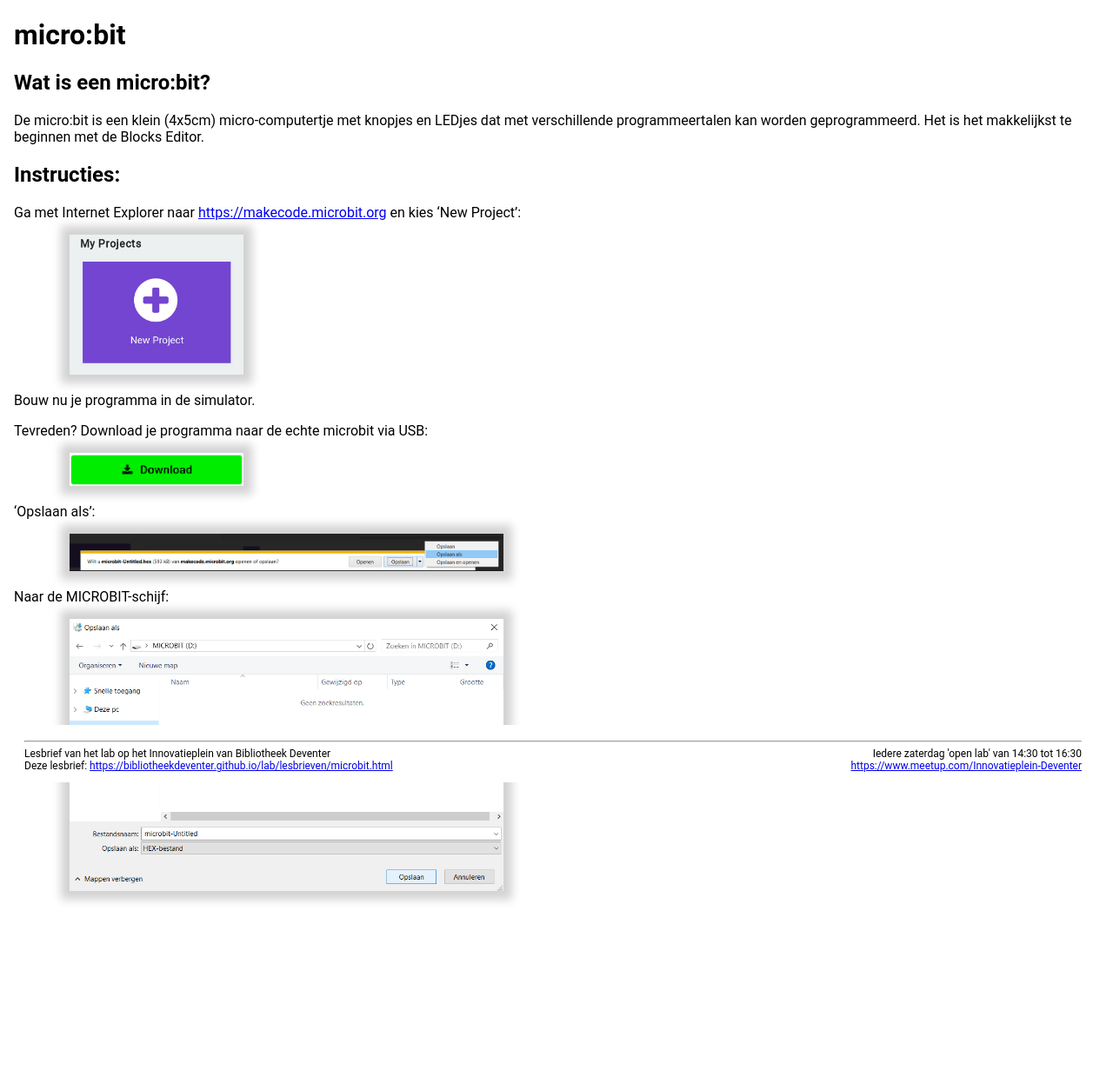
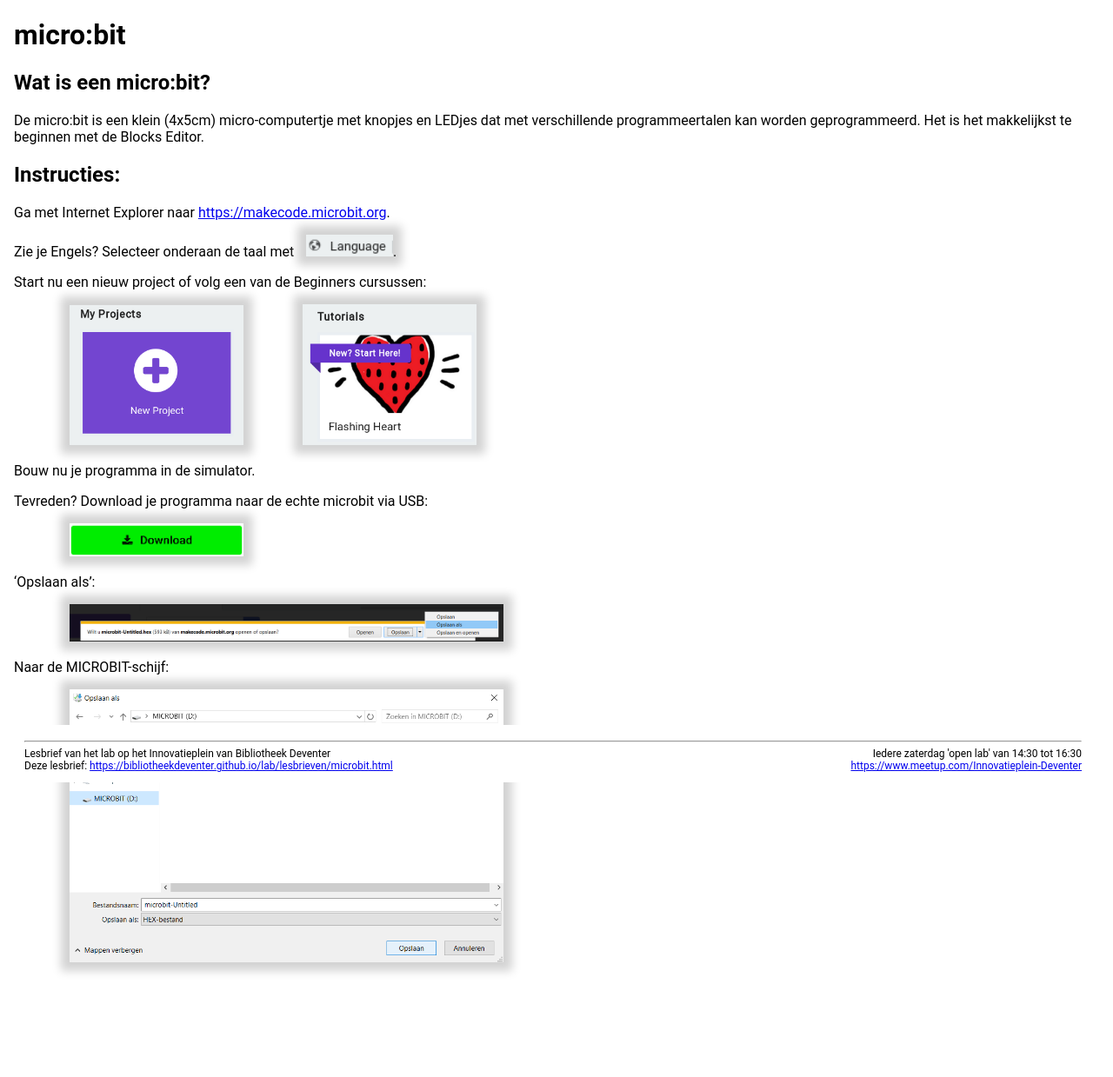
Before and after one commit to bibliotheekdeventer/lab, a Jekyll site: the page built from lesbrieven/microbit.md, in a window 1280 px wide. Shown: the whole page at 87% size. Built offline with Jekyll 4.4.1, drawn with Linux system fonts in a browser that asks for light colours; before the commit the page ends 1157 px from its top, so only the background shows below that.

Commit message:
Tutorials toegevoegd

```diff
--- a/lesbrieven/microbit.md
+++ b/lesbrieven/microbit.md
@@ -9,6 +9,13 @@
 img[alt=New] {
   width: 200px;
 }
+img[alt=Tutorials] {
+  width: 200px;
+}
+img[alt=Language] {
+  width: 100px;
+  margin-left: 10px;
+}
 </style>
 
 ## Wat is een micro:bit?
@@ -19,9 +26,13 @@
 
 ## Instructies:
 
-Ga met Internet Explorer naar [https://makecode.microbit.org](https://makecode.microbit.org) en kies 'New Project':
+Ga met Internet Explorer naar [https://makecode.microbit.org](https://makecode.microbit.org).
 
-![New](microbit/new.png)
+Zie je Engels? Selecteer onderaan de taal met ![Language](microbit/language.png).
+
+Start nu een nieuw project of volg een van de Beginners cursussen:
+
+![New](microbit/new.png) ![Tutorials](microbit/tutorials.png)
 
 Bouw nu je programma in de simulator.
 
```
Also changed, not shown: lesbrieven/microbit/language.png (added), lesbrieven/microbit/tutorials.png (added).
